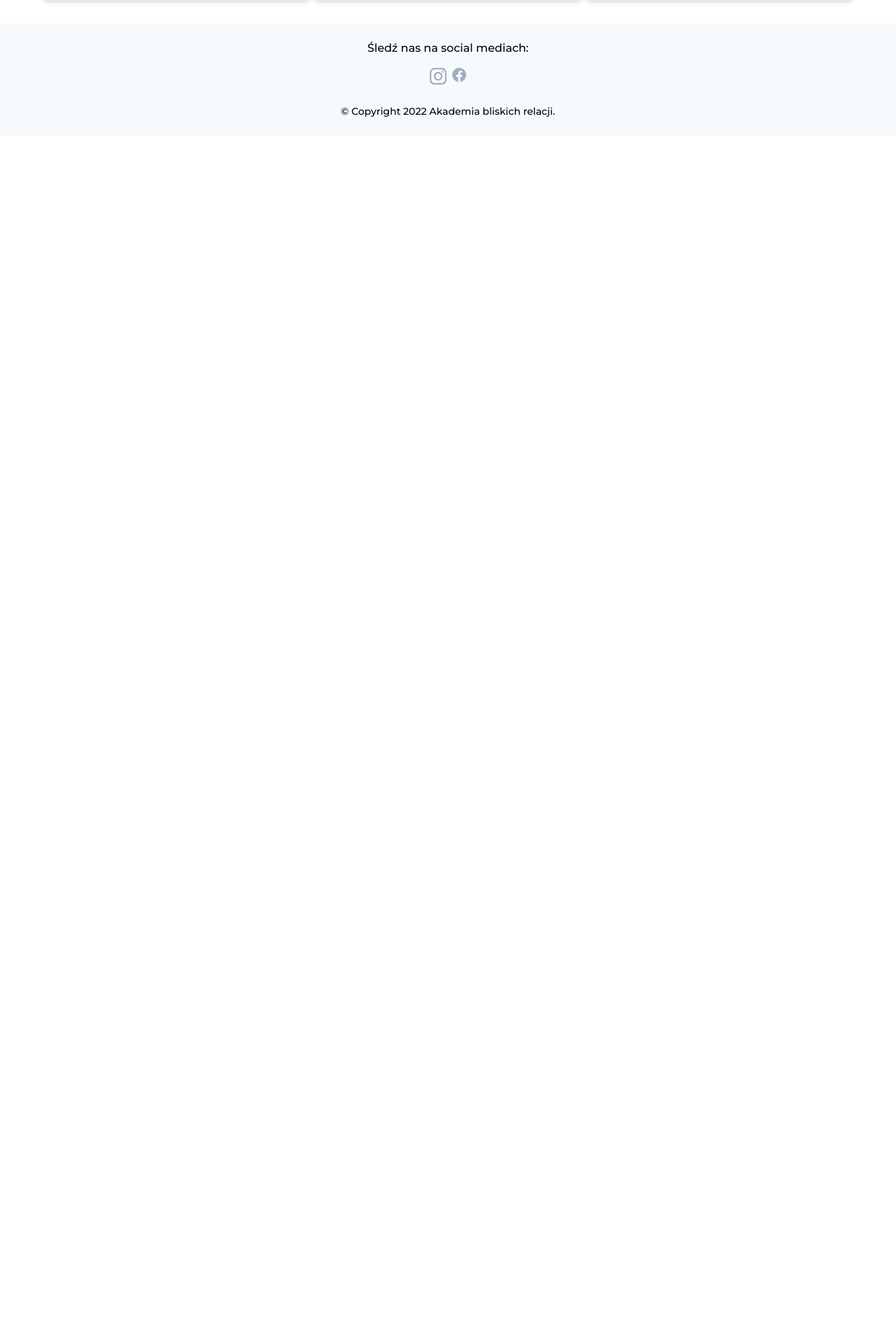
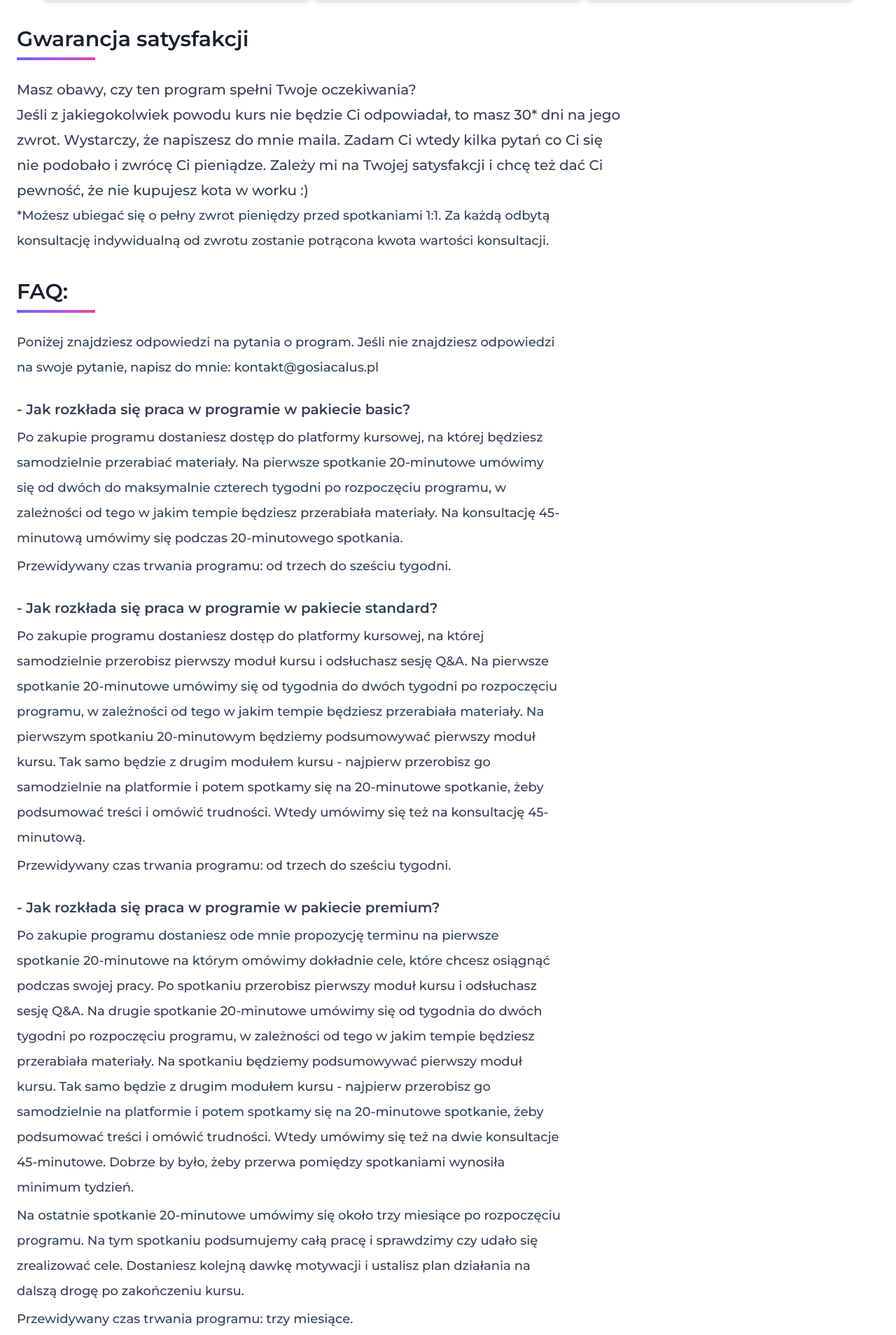
Before and after one commit to gcalus/akademiabliskichrelacji.pl, a Next.js app: page /fundament in a window 1280 px wide. Shown: the part 8812-10720 px from the top of the page at 70% size. Before the commit the page ends 9006 px from the top, so only its background shows below. Built offline with nearby package versions, Linux system fonts and the light colour scheme.

Commit message:
Change default text color
and add sections to fundament

```diff
--- a/src/pages/_document.tsx
+++ b/src/pages/_document.tsx
@@ -19,7 +19,7 @@ class MyDocument extends Document {
             rel="stylesheet"
           />
         </Head>
-        <body className="antialiased text-gray-700">
+        <body className="antialiased text-slate-700">
           <Main />
           <NextScript />
         </body>
--- a/src/pages/fundament.tsx
+++ b/src/pages/fundament.tsx
@@ -331,20 +331,22 @@ const Index = () => {
                 "Z czego składa się kurs “Zbuduj solidny fundament relacji”?",
               description: (
                 <div className="space-y-4">
-                  <div className="text-sm space-y-1">
-                    <p className="text-lg">
+                  <div className="space-y-1">
+                    <p className="text-xl">
                       <span className="font-semibold">
                         1 Moduł “Zobacz gdzie teraz jesteś”
                       </span>
                     </p>
-                    <p className="text-base">
+                    <p className="text-lg font-semibold">
                       Moduł składa się z czterech lekcji w formie nagrań na
                       platformie kursowej.
                     </p>
-                    <p>- Wróć do początku</p>
-                    <p>- Zajrzyj w głąb siebie</p>
-                    <p>- Naucz się dbać o siebie i wyrażać wdzięczność</p>
-                    <p>- Przyjrzyj się temu jak teraz wygląda Twój związek </p>
+                    <p>1. - Wróć do początku</p>
+                    <p>2. - Zajrzyj w głąb siebie</p>
+                    <p>3. - Naucz się dbać o siebie i wyrażać wdzięczność</p>
+                    <p>
+                      4. - Przyjrzyj się temu jak teraz wygląda Twój związek{" "}
+                    </p>
                     <p>
                       W tym module dogłębnie przeskanujesz swoją relację z
                       partnerem, co jest niezbędne do dalszej świadomej pracy.
@@ -357,21 +359,21 @@ const Index = () => {
                     </p>
                   </div>
 
-                  <div className="text-sm space-y-1">
-                    <p className="text-lg">
+                  <div className="space-y-1">
+                    <p className="text-xl">
                       <span className="font-semibold">
                         2 moduł “Zacznij działać”
                       </span>
                     </p>
-                    <p className="text-base">
+                    <p className="text-lg font-semibold">
                       Moduł składa się z czterech lekcji w formie nagrań na
                       platformie kursowej.
                     </p>
-                    <p>- Ustal swój cel</p>
-                    <p>- Ustal swoje normy i granice</p>
-                    <p>- Pozbądź się szkodliwych wymagań</p>
+                    <p>1. - Ustal swój cel</p>
+                    <p>2. - Ustal swoje normy i granice</p>
+                    <p>3. - Pozbądź się szkodliwych wymagań</p>
                     <p>
-                      - Odzyskaj swoją niezależność, nie odrzucając
+                      4. - Odzyskaj swoją niezależność, nie odrzucając
                       współzależności
                     </p>
                     <p>
@@ -597,11 +599,134 @@ const Index = () => {
             },
           ]}
         />
+        <Section className="mb-8 space-y-4">
+          <ParagraphRow
+            title={
+              <>
+                Gwarancja satysfakcji
+                <ShortDivider my={"my-1"} />
+              </>
+            }
+          >
+            <div className="max-w-prose">
+              <p>Masz obawy, czy ten program spełni Twoje oczekiwania?</p>
+              <p>
+                Jeśli z jakiegokolwiek powodu kurs nie będzie Ci odpowiadał, to
+                masz 30* dni na jego zwrot. Wystarczy, że napiszesz do mnie
+                maila. Zadam Ci wtedy kilka pytań co Ci się nie podobało i
+                zwrócę Ci pieniądze. Zależy mi na Twojej satysfakcji i chcę też
+                dać Ci pewność, że nie kupujesz kota w worku :)
+              </p>
+              <p className="text-lg">
+                *Możesz ubiegać się o pełny zwrot pieniędzy przed spotkaniami
+                1:1. Za każdą odbytą konsultację indywidualną od zwrotu zostanie
+                potrącona kwota wartości konsultacji.
+              </p>
+            </div>{" "}
+          </ParagraphRow>
+        </Section>
+
+        <Section className="mb-8">
+          <ParagraphRow
+            title={
+              <>
+                FAQ:
+                <ShortDivider my={"my-1"} />
+              </>
+            }
+          >
+            <div className="max-w-prose space-y-6 text-lg">
+              <p>
+                Poniżej znajdziesz odpowiedzi na pytania o program. Jeśli nie
+                znajdziesz odpowiedzi na swoje pytanie, napisz do mnie:
+                kontakt@gosiacalus.pl
+              </p>
+              <div className="space-y-1">
+                <p className="text-xl font-semibold">
+                  - Jak rozkłada się praca w programie w pakiecie basic?
+                </p>
+                <p>
+                  Po zakupie programu dostaniesz dostęp do platformy kursowej,
+                  na której będziesz samodzielnie przerabiać materiały. Na
+                  pierwsze spotkanie 20-minutowe umówimy się od dwóch do
+                  maksymalnie czterech tygodni po rozpoczęciu programu, w
+                  zależności od tego w jakim tempie będziesz przerabiała
+                  materiały. Na konsultację 45-minutową umówimy się podczas
+                  20-minutowego spotkania.
+                </p>
+                <p>
+                  Przewidywany czas trwania programu: od trzech do sześciu
+                  tygodni.
+                </p>
+              </div>
+              <div className="space-y-1">
+                <p className="text-xl font-semibold">
+                  - Jak rozkłada się praca w programie w pakiecie standard?
+                </p>
+                <p>
+                  Po zakupie programu dostaniesz dostęp do platformy kursowej,
+                  na której samodzielnie przerobisz pierwszy moduł kursu i
+                  odsłuchasz sesję Q&A. Na pierwsze spotkanie 20-minutowe
+                  umówimy się od tygodnia do dwóch tygodni po rozpoczęciu
+                  programu, w zależności od tego w jakim tempie będziesz
+                  przerabiała materiały. Na pierwszym spotkaniu 20-minutowym
+                  będziemy podsumowywać pierwszy moduł kursu. Tak samo będzie z
+                  drugim modułem kursu - najpierw przerobisz go samodzielnie na
+                  platformie i potem spotkamy się na 20-minutowe spotkanie, żeby
+                  podsumować treści i omówić trudności. Wtedy umówimy się też na
+                  konsultację 45-minutową.
+                </p>
+                <p>
+                  Przewidywany czas trwania programu: od trzech do sześciu
+                  tygodni.
+                </p>
+              </div>
+              <div className="space-y-1">
+                <p className="text-xl font-semibold">
+                  - Jak rozkłada się praca w programie w pakiecie premium?
+                </p>
+                <p>
+                  Po zakupie programu dostaniesz ode mnie propozycję terminu na
+                  pierwsze spotkanie 20-minutowe na którym omówimy dokładnie
+                  cele, które chcesz osiągnąć podczas swojej pracy. Po spotkaniu
+                  przerobisz pierwszy moduł kursu i odsłuchasz sesję Q&A. Na
+                  drugie spotkanie 20-minutowe umówimy się od tygodnia do dwóch
+                  tygodni po rozpoczęciu programu, w zależności od tego w jakim
+                  tempie będziesz przerabiała materiały. Na spotkaniu będziemy
+                  podsumowywać pierwszy moduł kursu. Tak samo będzie z drugim
+                  modułem kursu - najpierw przerobisz go samodzielnie na
+                  platformie i potem spotkamy się na 20-minutowe spotkanie, żeby
+                  podsumować treści i omówić trudności. Wtedy umówimy się też na
+                  dwie konsultacje 45-minutowe. Dobrze by było, żeby przerwa
+                  pomiędzy spotkaniami wynosiła minimum tydzień.
+                </p>
+                <p>
+                  Na ostatnie spotkanie 20-minutowe umówimy się około trzy
+                  miesiące po rozpoczęciu programu. Na tym spotkaniu podsumujemy
+                  całą pracę i sprawdzimy czy udało się zrealizować cele.
+                  Dostaniesz kolejną dawkę motywacji i ustalisz plan działania
+                  na dalszą drogę po zakończeniu kursu.
+                </p>
+                <p>Przewidywany czas trwania programu: trzy miesiące.</p>
+              </div>
+              <div className="space-y-1">
+                <p className="text-xl font-semibold">
+                  - W jaki sposób odbywają się spotkania 1:1?
+                </p>
+                <p>
+                  Spotkania odbywają się na platformie zoom. Dostaniesz ode mnie
+                  link do spotkania, który możesz otworzyć z komputera lub z
+                  telefonu. Do spotkania potrzebujesz mieć kamerę i mikrofon.
+                </p>
+              </div>
+            </div>
+          </ParagraphRow>
+        </Section>
       </Section>
       {/* <Footer /> */}
 
       <Section className="py-6 bg-gray-100">
-        <FooterCentered logo={"Śledź nas na social mediach:"}></FooterCentered>
+        <FooterCentered logo={"Śledź nas na social mediach:"} />
       </Section>
     </>
   );
```
